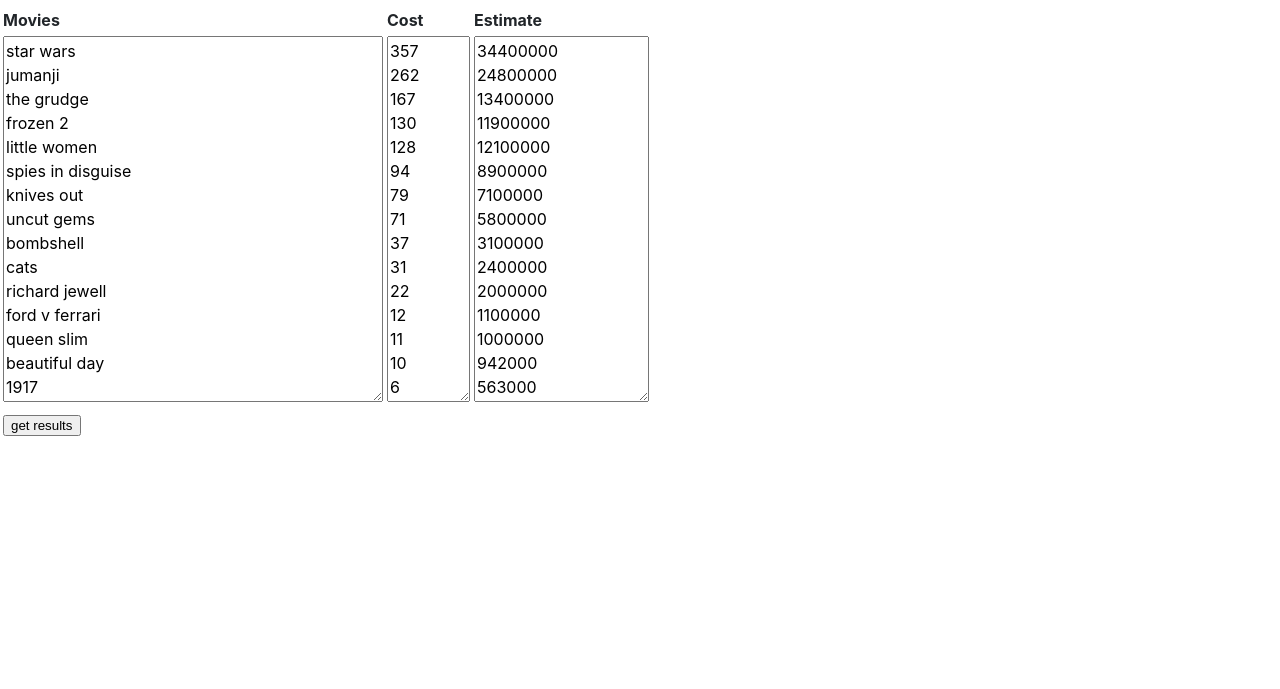
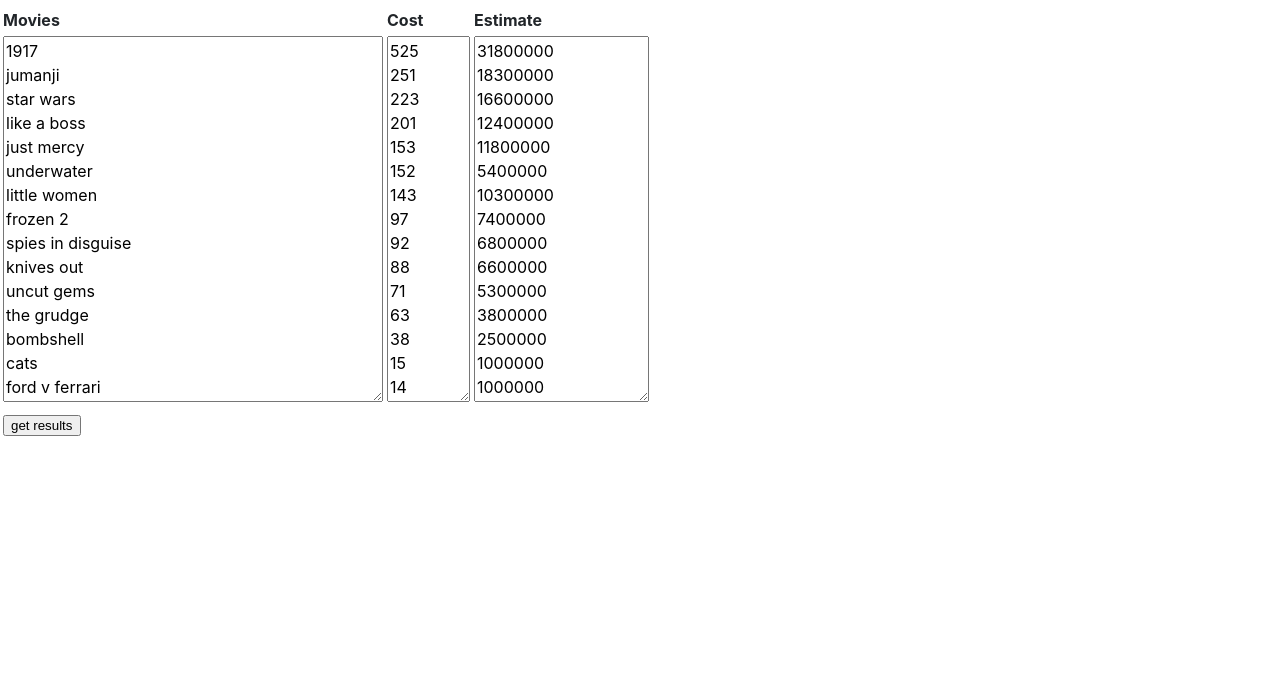
Before and after one commit to mrbusche/fmlCalculator, a plain HTML site: page index.html in a window 1280 px wide. Shown: the part 51-740 px from the top of the page. Drawn offline with Linux system fonts and the light colour scheme.

Commit message:
new week

```diff
--- a/index.html
+++ b/index.html
@@ -62,57 +62,57 @@
           <tr>
             <td>
               <textarea id="movies" name="movies" rows="15" cols="35">
+1917
+jumanji
 star wars
-jumanji
-the grudge
+like a boss
+just mercy
+underwater
+little women
 frozen 2
-little women
 spies in disguise
 knives out
 uncut gems
+the grudge
 bombshell
 cats
-richard jewell
-ford v ferrari
-queen slim
-beautiful day
-1917</textarea>
+ford v ferrari</textarea>
             </td>
             <td>
               <textarea id="movieCost" name="movieCost" rows="15" cols="6">
-357
-262
-167
-130
-128
-94
-79
+525
+251
+223
+201
+153
+152
+143
+97
+92
+88
 71
-37
-31
-22
-12
-11
-10
-6</textarea>
+63
+38
+15
+14</textarea>
             </td>
             <td>
               <textarea id="movieRevenue" name="movieRevenue" rows="15" cols="15">
-34400000
-24800000
-13400000
-11900000
-12100000
-8900000
-7100000
-5800000
-3100000
-2400000
-2000000
-1100000
+31800000
+18300000
+16600000
+12400000
+11800000
+5400000
+10300000
+7400000
+6800000
+6600000
+5300000
+3800000
+2500000
 1000000
-942000
-563000</textarea>
+1000000</textarea>
             </td>
           </tr>
           <tr>
```
